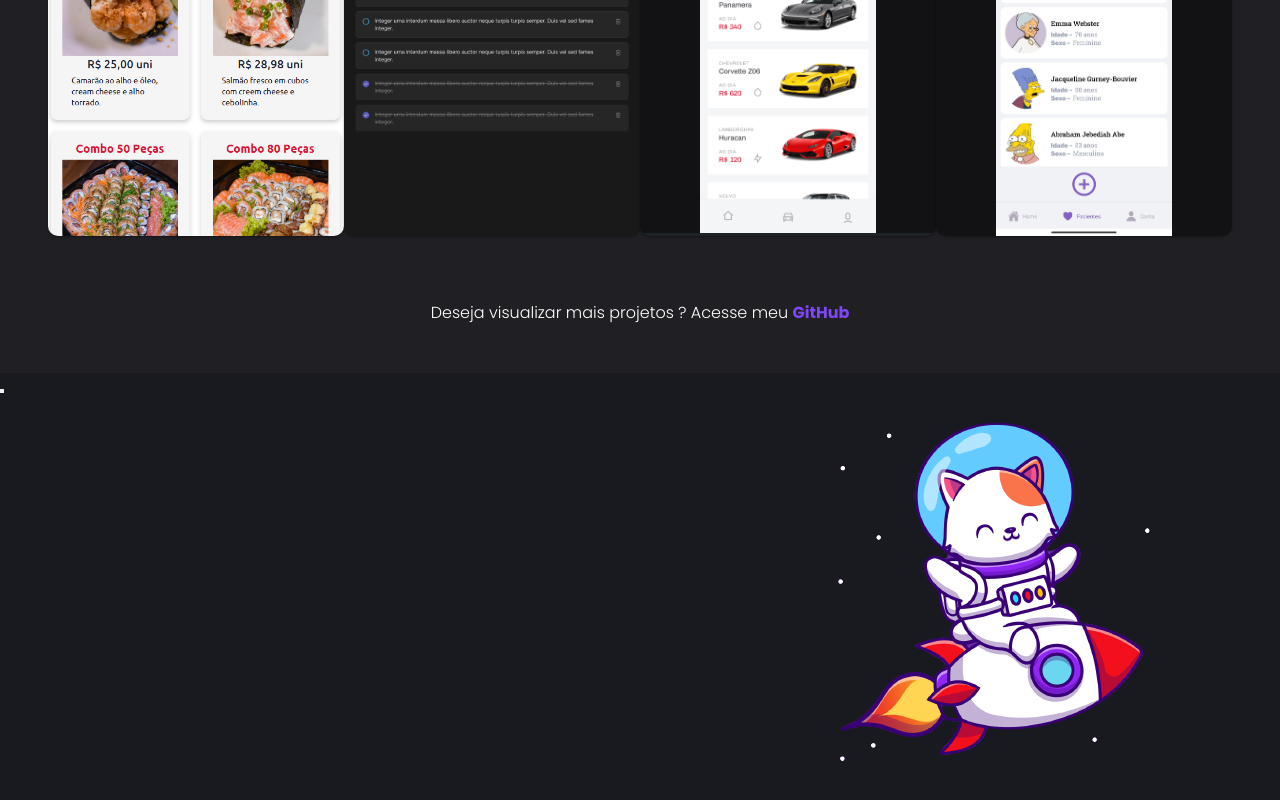
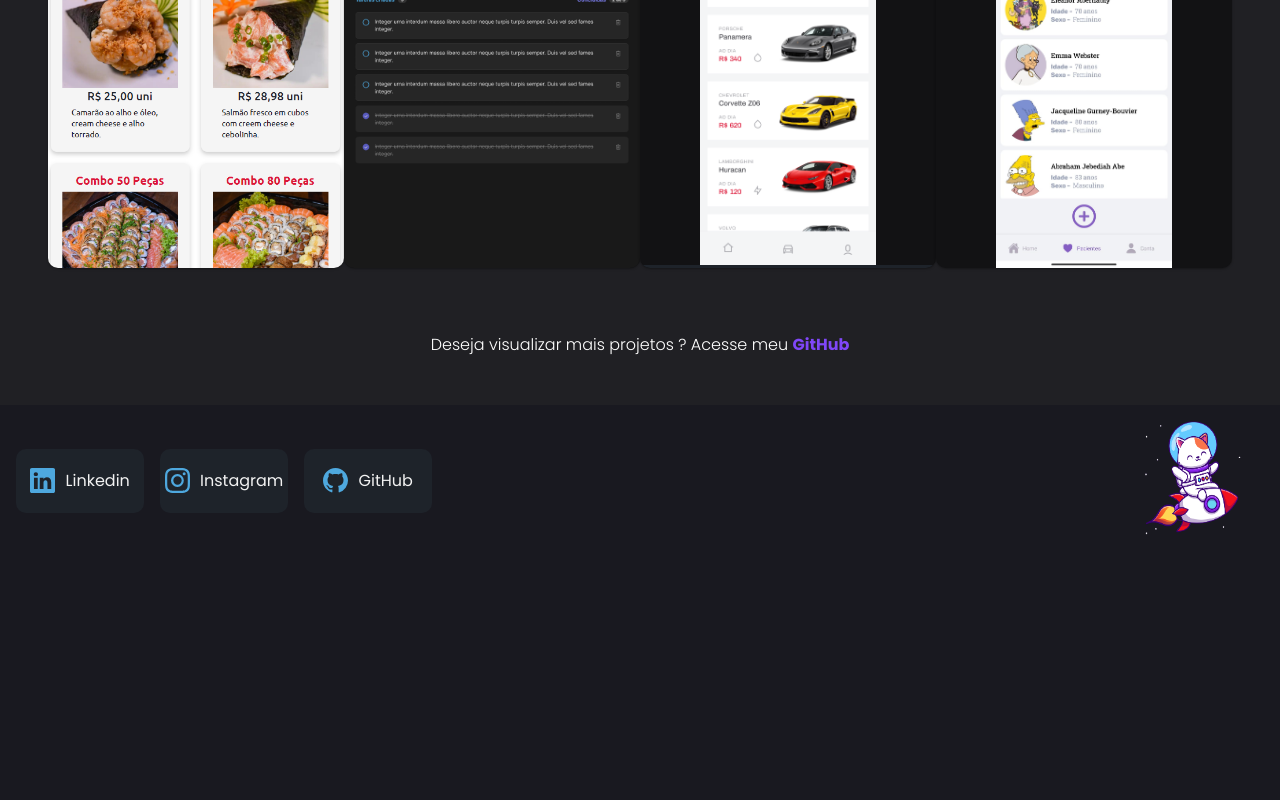
Before and after one commit to mauriani/meu-portifolio, a React (Vite) app: page / in a window 1280 px wide. Shown: the part 2232-3032 px from the top of the page. After the commit the page ends 2788 px from the top, so only its background shows below. Built offline with nearby package versions, Linux system fonts and the light colour scheme.

Commit message:
adicionando redes sociais

```diff
--- a/src/pages/Dashboard/index.tsx
+++ b/src/pages/Dashboard/index.tsx
@@ -1,8 +1,10 @@
+import { BsLinkedin, BsInstagram, BsGithub } from "react-icons/bs";
 import {
   ContainerDashboard,
   PhotoContainer,
   ContainerTitle,
   ContainerAbout,
+  ContainerSkills,
   ContentSkills,
   ContainerProjects,
   ContentProjects,
@@ -66,6 +68,7 @@
       </section>
 
       <section id="skills">
+        <ContainerSkills>
           <ContainerTitle>
             <h1>Habilidades</h1>
           </ContainerTitle>
@@ -73,6 +76,7 @@
           <ContentSkills>
             <Card />
           </ContentSkills>
+        </ContainerSkills>
       </section>
 
       <section id="projects">
@@ -97,11 +101,24 @@
       <section id="contact">
         <ContainerContact>
           <div>
-            <button></button>
+            <button>
+              <BsLinkedin size={25} />
+              Linkedin
+            </button>
+
+            <button>
+              <BsInstagram size={25} />
+              Instagram
+            </button>
+
+            <button>
+              <BsGithub size={25} />
+              GitHub
+            </button>
           </div>
-          <div>
+          <footer>
             <img src={gatin} alt="" />
-          </div>
+          </footer>
         </ContainerContact>
       </section>
     </main>
--- a/src/pages/Dashboard/styles.ts
+++ b/src/pages/Dashboard/styles.ts
@@ -164,6 +164,13 @@
   }
 `;
 
+export const ContainerSkills = styled.div`
+  display: flex;
+  flex-direction: column;
+
+  padding: 1rem 3rem;
+`;
+
 export const ContentSkills = styled.div`
   display: flex;
   flex-direction: row;
@@ -244,5 +251,42 @@
 
 export const ContainerContact = styled.div`
   display: flex;
+  flex-direction: row;
   justify-content: space-between;
+
+  div {
+    display: flex;
+    align-items: center;
+    justify-content: center;
+
+    padding: 0 1rem;
+    button {
+      display: flex;
+      align-items: center;
+      justify-content: center;
+
+      margin-right: 1rem;
+      width: 8rem;
+      height: 4rem;
+
+      border-radius: 10px;
+
+      border: 0;
+
+      background-color: var(--gray-850);
+
+      color: var(--gray-100);
+      svg {
+        margin-right: 0.65rem;
+        color: var(--blue-300);
+      }
+    }
+  }
+
+  footer {
+    img {
+      width: 11rem;
+      height: 9rem;
+    }
+  }
 `;
```
Lines whose indentation alone changed are shown as unchanged.
